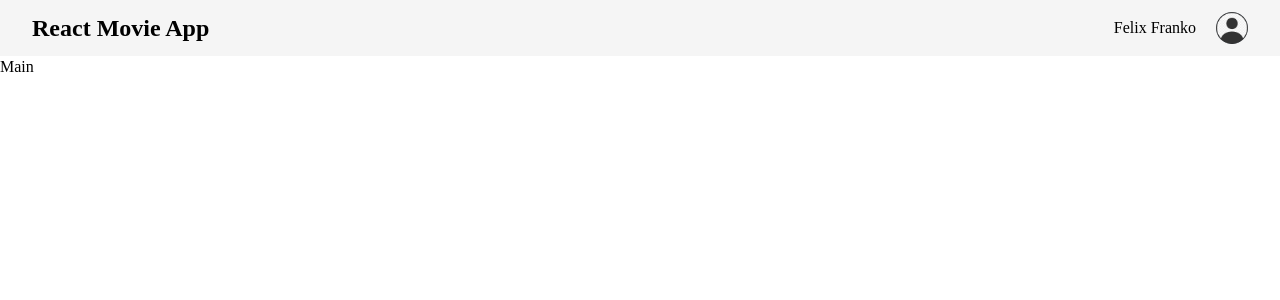
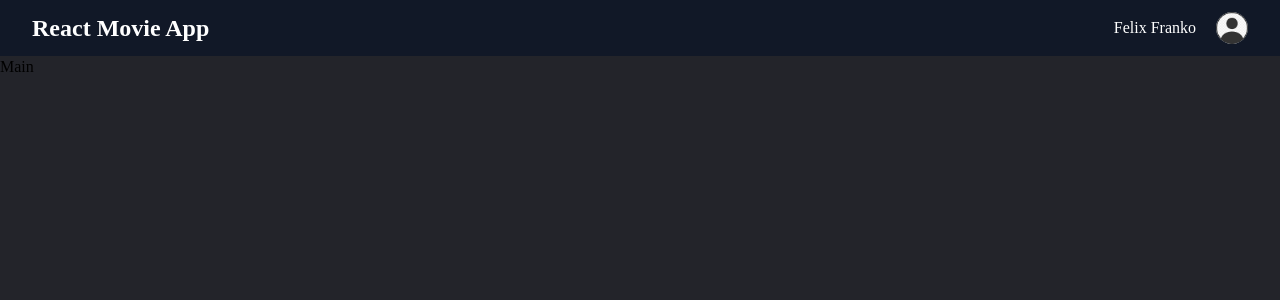
Before and after one commit to Bunyamin54/Movie-App, a React (Create React App) app: page / in a window 1280 px wide. Shown: the top 300 px of the page. Built offline with nearby package versions, Linux system fonts and the light colour scheme.

Commit message:
dark mod class

```diff
--- a/tailwind.config.js
+++ b/tailwind.config.js
@@ -13,6 +13,7 @@ module.exports = {
     },
   },
   plugins: [],
+  darkMode: "class"
   //  ?
 };
 
```
